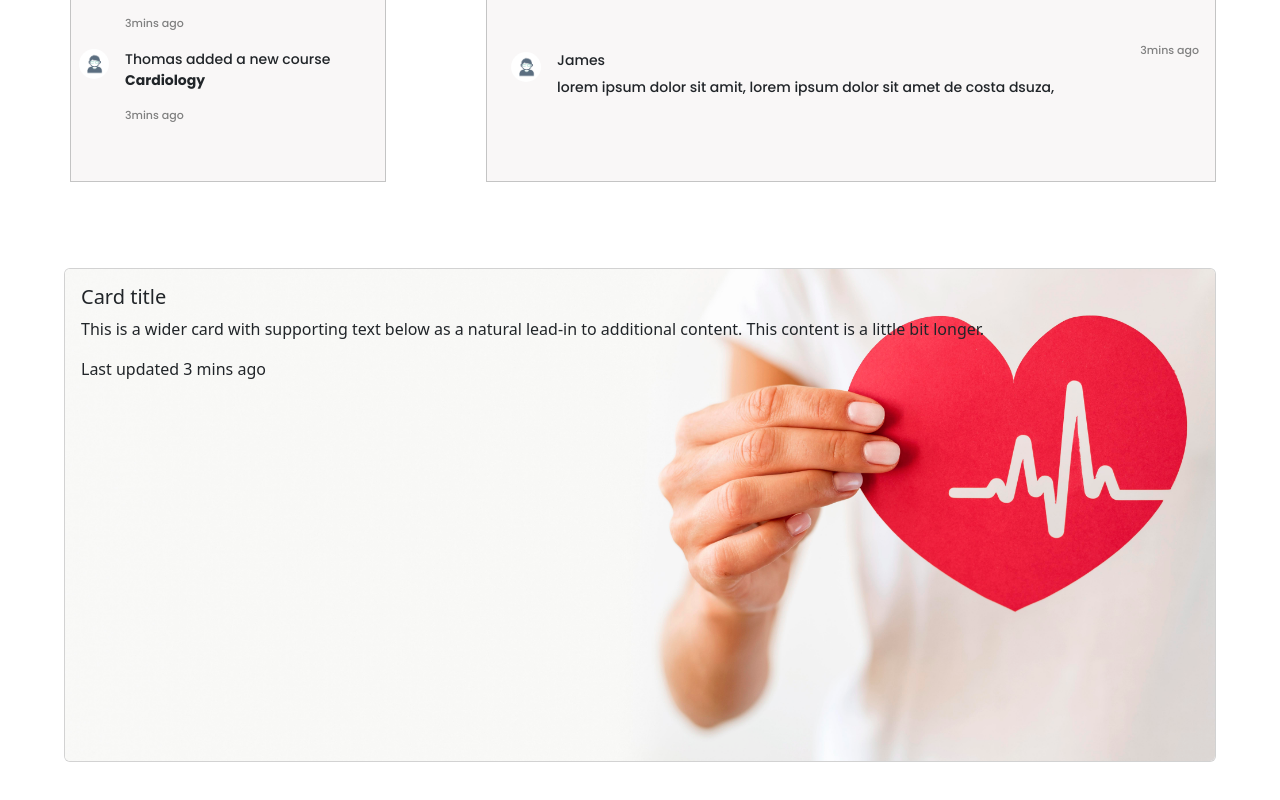
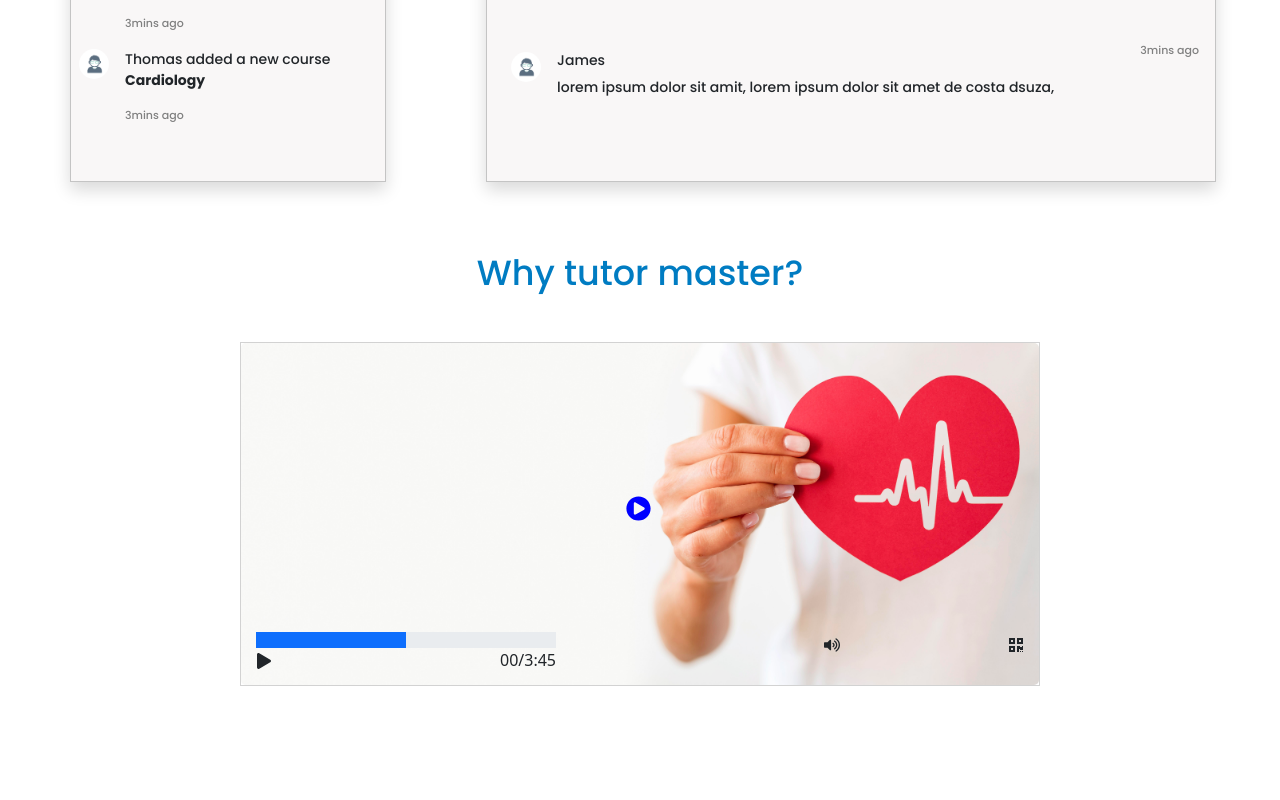
Before and after one commit to Sumon092/tutor-master, a React (Create React App) app: page / in a window 1280 px wide. Shown: the part 2613-3413 px from the top of the page. Built offline with nearby package versions, Linux system fonts and the light colour scheme; a web font is replaced by a local one.

Commit message:
video section added

```diff
--- a/src/App.js
+++ b/src/App.js
@@ -10,13 +10,15 @@ import PlayVideo from './Pages/PlayVideo';
 function App() {
   return (
     <>
+      <div>
         <Header />
         <Banner />
         <Story />
         <Topics />
         <WhyTutor />
         <Connection />
-      <PlayVideo/>
+        <PlayVideo />
+      </div>
 
     </>
   );
--- a/src/Pages/Connection.js
+++ b/src/Pages/Connection.js
@@ -8,9 +8,9 @@ const Connection = () => {
                 <h2 style={{ color: '#007CC2', fontFamily: 'poppins', fontSize: '35px' }} className='text-center mb-0'>Why tutor master?</h2>
                 <p style={{ color: '#3E3E3E 93%', fontSize: '16px' }} className='text-center lh-0 mt-0 text-sm'>Tutor master will cover the following topics..</p>
             </div>
+
             <div className='d-flex justify-content-between align-items-center m-5 p-3'>
-                <div class="box">
-
+                <div class="box shadow">
                     <div class="center">
                         <div class="dialog-box">
                             <div class="top-point"></div>
@@ -46,7 +46,7 @@ const Connection = () => {
                     </div>
 
                 </div>
-                <div style={{ border: '1px solid #c4c4c4', width: '730px', height: '314px', backgroundColor: '#f9f7f7' }}>
+                <div className='shadow' style={{ border: '1px solid #c4c4c4', width: '730px', height: '314px', backgroundColor: '#f9f7f7' }}>
 
 
                     <div className='d-flex justify-content-between p-3 mt-5'>
@@ -84,6 +84,7 @@ const Connection = () => {
                 </div>
 
             </div>
+
         </section>
     );
 };
--- a/src/Pages/PlayVideo.js
+++ b/src/Pages/PlayVideo.js
@@ -1,21 +1,46 @@
 import React from 'react';
 import Card from 'react-bootstrap/Card';
 import heratImage from '../assets/heart.jpg'
+import { FaPlay, FaPlayCircle, FaVolumeUp, FaQrcode } from 'react-icons/fa'
 const PlayVideo = () => {
     return (
-        <div className='p-3 m-5'>
-            <Card className="">
-            <Card.Img src={heratImage} alt="Card image" />
-            <Card.ImgOverlay>
-                <Card.Title>Card title</Card.Title>
-                <Card.Text>
-                    This is a wider card with supporting text below as a natural lead-in
-                    to additional content. This content is a little bit longer.
-                </Card.Text>
-                <Card.Text>Last updated 3 mins ago</Card.Text>
-            </Card.ImgOverlay>
-        </Card>
-        </div>
+        <section className='p-0'>
+            <div>
+                <h2 style={{ color: '#007CC2', fontFamily: 'poppins', fontSize: '35px' }} className='text-center mb-0'>Why tutor master?</h2>
+            </div>
+            <div className='d-flex justify-content-center align-items-center'>
+                <div style={{ width: '800px' }} className=' m-5'>
+                    <Card className="rounded-0">
+                        <Card.Img src={heratImage} alt="Card image" />
+                    </Card>
+                    <div style={{ transform: 'translate(0px,-70px)' }} className='d-flex justify-content-between p-3'>
+                        <div style={{ height: '15px' }}>
+                            <div class="progress rounded-0">
+                                <div class="progress-bar" role="progressbar" style={{ width: "50%" }} aria-valuenow="50" aria-valuemin="0" aria-valuemax="100"></div>
+                            </div>
+                            <div className='d-flex justify-content-between' style={{ width: "300px" }}>
+                                <div>
+                                    <p><FaPlay /></p>
+                                </div>
+                                <div>
+                                    <p>00/3:45</p>
+                                </div>
+                            </div>
+                            <p style={{ transform: 'translate(370px,-200px)', fontSize: '25px', color: 'blue' }}><FaPlayCircle /></p>
+                        </div>
+                        <div style={{ width: '200px' }} className='d-flex justify-content-between'>
+                            <div>
+                                <FaVolumeUp />
+                            </div>
+                            <div>
+                                <FaQrcode />
+                            </div>
+                        </div>
+                    </div>
+
+                </div>
+            </div>
+        </section>
     );
 };
 
--- a/src/Pages/tutor.css
+++ b/src/Pages/tutor.css
@@ -2,8 +2,6 @@
 
 
 :root {
-    --main-light-color: #f9bbb1;
-    --main-dark-color: #481b0b;
     --main-background-color: #E5E5E5;
 
 }
```
Lines whose indentation alone changed are shown as unchanged.
